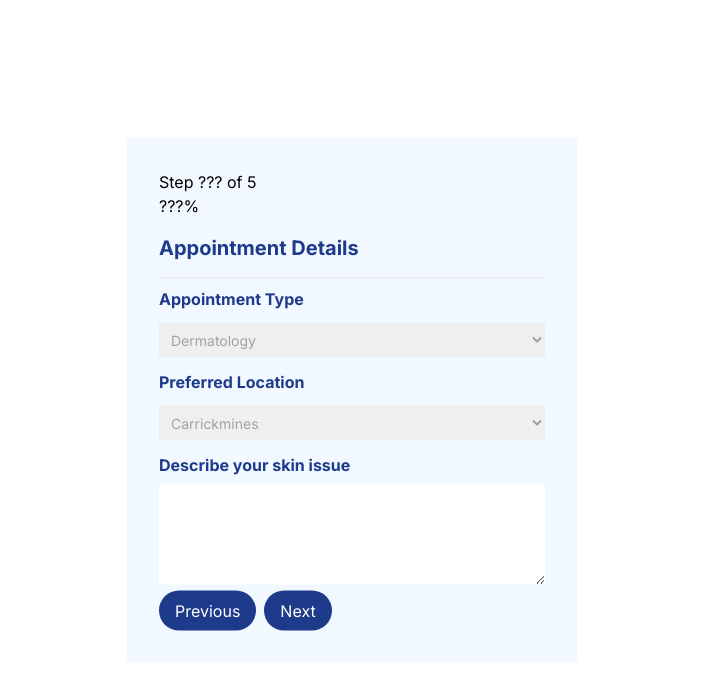
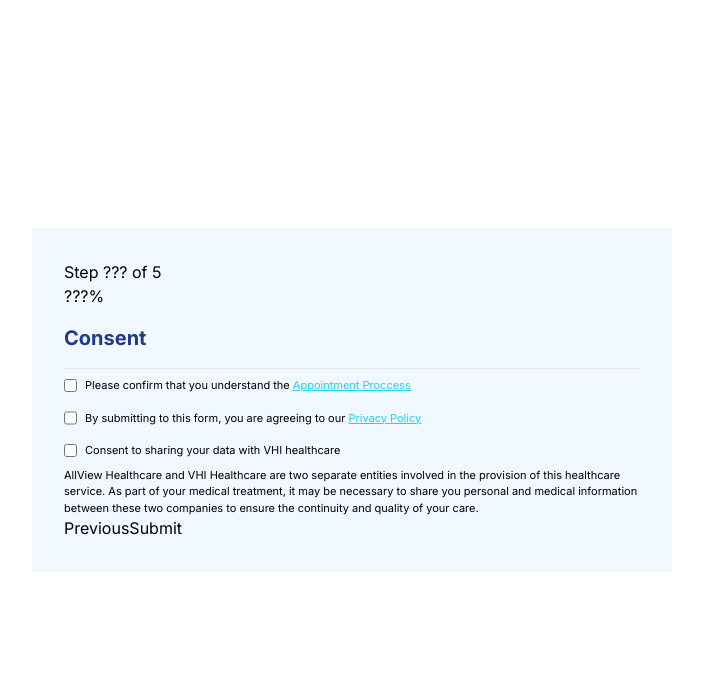
Before and after one commit to DylBrad/multistep-booking-wizard, a Next.js app: page / in a window 1280 px wide. Shown: the top 700 px of the page, without its empty margins (288-991 px from the left). Built offline with nearby package versions, Linux system fonts and the light colour scheme.

Commit message:
Style consent form

```diff
--- a/src/app/components/Consent.js
+++ b/src/app/components/Consent.js
@@ -1,22 +1,31 @@
+import FormHeader from './form/FormHeader';
+
 const Consent = () => {
   return (
     <>
-      <h2>Consent</h2>
+      <FormHeader>Consent</FormHeader>
       <hr className="divider"></hr>
 
-      <input type="checkbox"></input>
+      <div className="my-2 flex text-[11px]">
+        <input type="checkbox" className="mr-2"></input>
         <p>
-        Please confirm that you understand the <span>Appointment Proccess</span>
+          Please confirm that you understand the{' '}
+          <span className="text-cyan-400 underline">Appointment Proccess</span>
         </p>
-      <input type="checkbox"></input>
+      </div>
+      <div className="my-2 flex text-[11px]">
+        <input type="checkbox" className="mr-2"></input>
         <p>
           By submitting to this form, you are agreeing to our{' '}
-        <span>Privacy Policy</span>
+          <span className="text-cyan-400 underline">Privacy Policy</span>
         </p>
-      <input type="checkbox"></input>
+      </div>
+      <div className="my-2 flex text-[11px]">
+        <input type="checkbox" className="mr-2"></input>
         <p>Consent to sharing your data with VHI healthcare</p>
+      </div>
 
-      <p>
+      <p className="text-[11px]">
         AllView Healthcare and VHI Healthcare are two separate entities involved
         in the provision of this healthcare service. As part of your medical
         treatment, it may be necessary to share you personal and medical
--- a/src/app/page.js
+++ b/src/app/page.js
@@ -14,7 +14,7 @@ export default function Home() {
             <div className="progress">???%</div>
           </div>
         </div>
-        <AppointmentDetails />
+        <Consent />
       </div>
     </div>
   );
```
Lines whose indentation alone changed are shown as unchanged.
